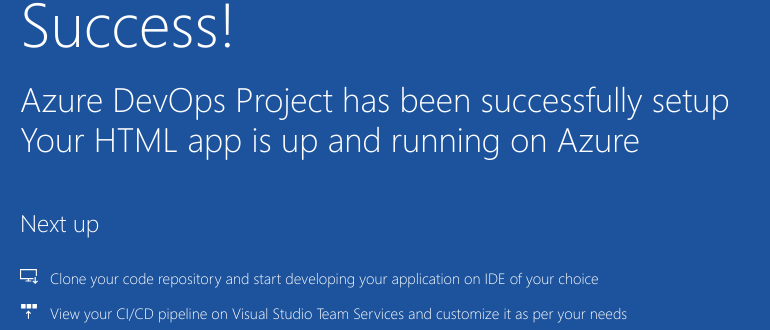
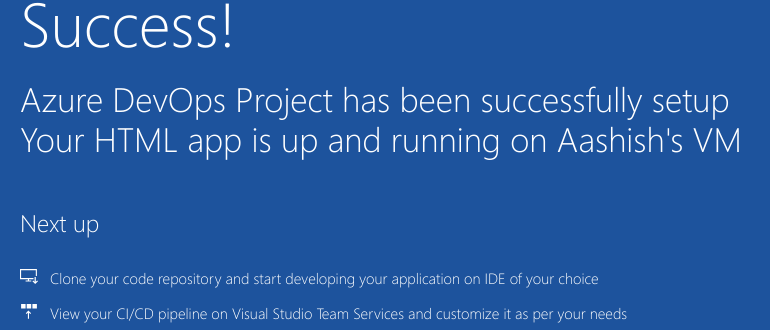
Before and after one commit to apaikrao/devops, a plain HTML site: page index.html in a window 1280 px wide. Shown: the part 392-722 px from the top of the page, 205-975 px from the left. Drawn offline with Linux system fonts and the light colour scheme.

Commit message:
update added to index file of project

```diff
--- a/index.html
+++ b/index.html
@@ -20,7 +20,7 @@
             <div class="content-body">
                 <div class="success-text">Success!</div>
                 <div class="description line-1"> Azure DevOps Project has been successfully setup</div>
-                <div class="description line-2"> Your HTML app is up and running on Azure</div>
+                <div class="description line-2"> Your HTML app is up and running on Aashish's VM </div>
                 <div class="next-steps-container">
                     <div class="next-steps-header">Next up</div>
                     <div class="next-steps-body">
```
